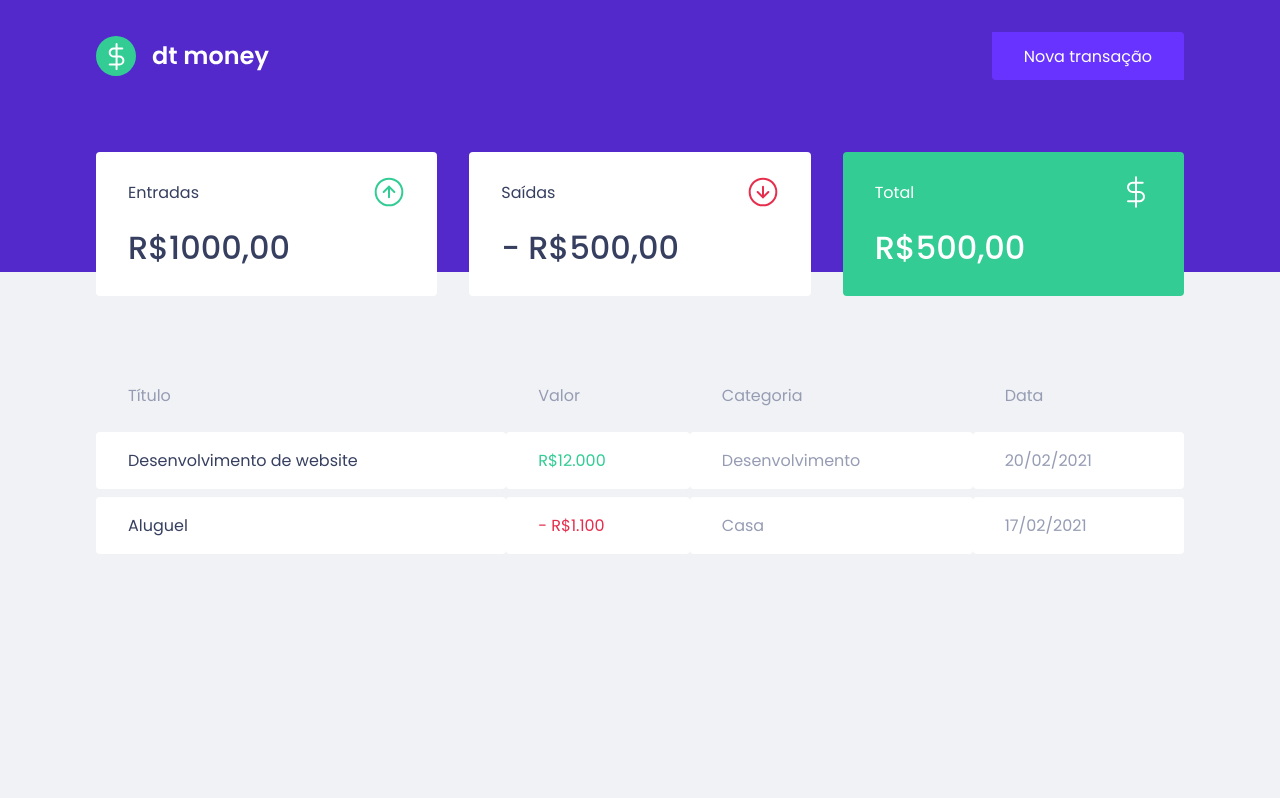
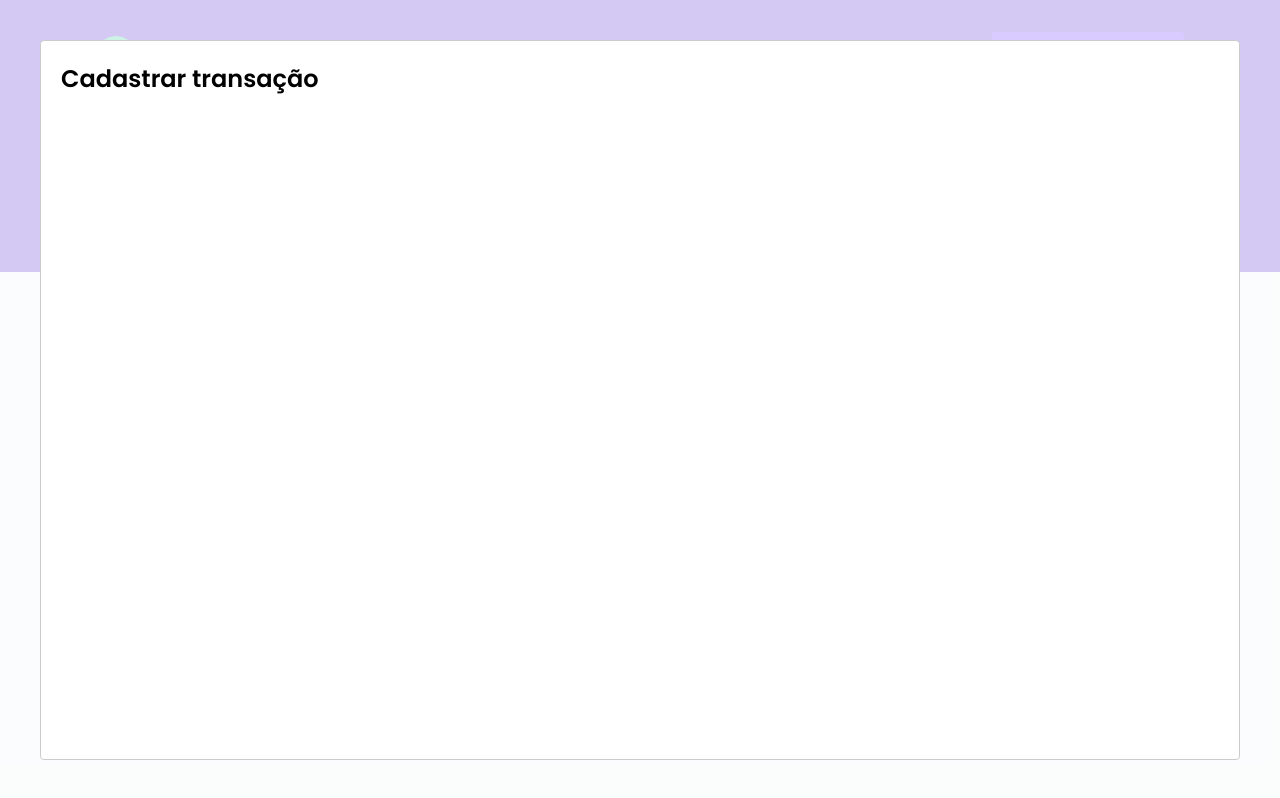
Before and after one commit to vleonecezar/take-control, a React (Create React App) app: page / in a window 1280 px wide. Both pictures are taken after a click on the button "Nova transação". Built offline with nearby package versions, Linux system fonts and the light colour scheme; no server answers; what miragejs would draw is missing.

Commit message:
react-modal configured

```diff
--- a/package.json
+++ b/package.json
@@ -7,6 +7,7 @@
     "miragejs": "^0.1.43",
     "react": "^17.0.2",
     "react-dom": "^17.0.2",
+    "react-modal": "^3.14.4",
     "react-scripts": "5.0.0",
     "styled-components": "^5.3.3",
     "web-vitals": "^2.1.4"
@@ -19,6 +20,7 @@
     "@types/node": "^16.11.21",
     "@types/react": "^17.0.38",
     "@types/react-dom": "^17.0.11",
+    "@types/react-modal": "^3.13.1",
     "@types/styled-components": "^5.1.21",
     "typescript": "^4.5.5"
   },
--- a/src/App.tsx
+++ b/src/App.tsx
@@ -1,13 +1,34 @@
+import { useState } from "react";
+import Modal from "react-modal";
 import { Dashboard } from "./components/Dashboard";
 import { Header } from "./components/Header";
 
 import { GlobalStyle } from "./styles/global";
 
+Modal.setAppElement("#root");
+
 export function App() {
+  const [isNewTransactionModalOpen, setIsNewTransactionModalOpen] =
+    useState(false);
+
+  function handleOpenNewTransactionModal() {
+    setIsNewTransactionModalOpen(true);
+  }
+
+  function handleCloseNewTransactionModal() {
+    setIsNewTransactionModalOpen(false);
+  }
+
   return (
     <>
-      <Header />
+      <Header onOpenNewTransactionModal={handleOpenNewTransactionModal} />
       <Dashboard />
+      <Modal
+        isOpen={isNewTransactionModalOpen}
+        onRequestClose={handleCloseNewTransactionModal}
+      >
+        <h2>Cadastrar transação</h2>
+      </Modal>
       <GlobalStyle />
     </>
   );
--- a/src/components/Header/index.tsx
+++ b/src/components/Header/index.tsx
@@ -1,12 +1,18 @@
 import logoImg from "../../assets/logo.svg";
 import { Container, Content } from "./styles";
 
-export function Header() {
+interface HeaderProps {
+  onOpenNewTransactionModal: () => void;
+}
+
+export function Header({ onOpenNewTransactionModal }: HeaderProps) {
   return (
     <Container>
       <Content>
         <img src={logoImg} alt="dt control" />
-        <button type="button">Nova transação</button>
+        <button type="button" onClick={onOpenNewTransactionModal}>
+          Nova transação
+        </button>
       </Content>
     </Container>
   );
```
Also changed, not shown: 1 other file (tests, documents, lock files or other folders).
